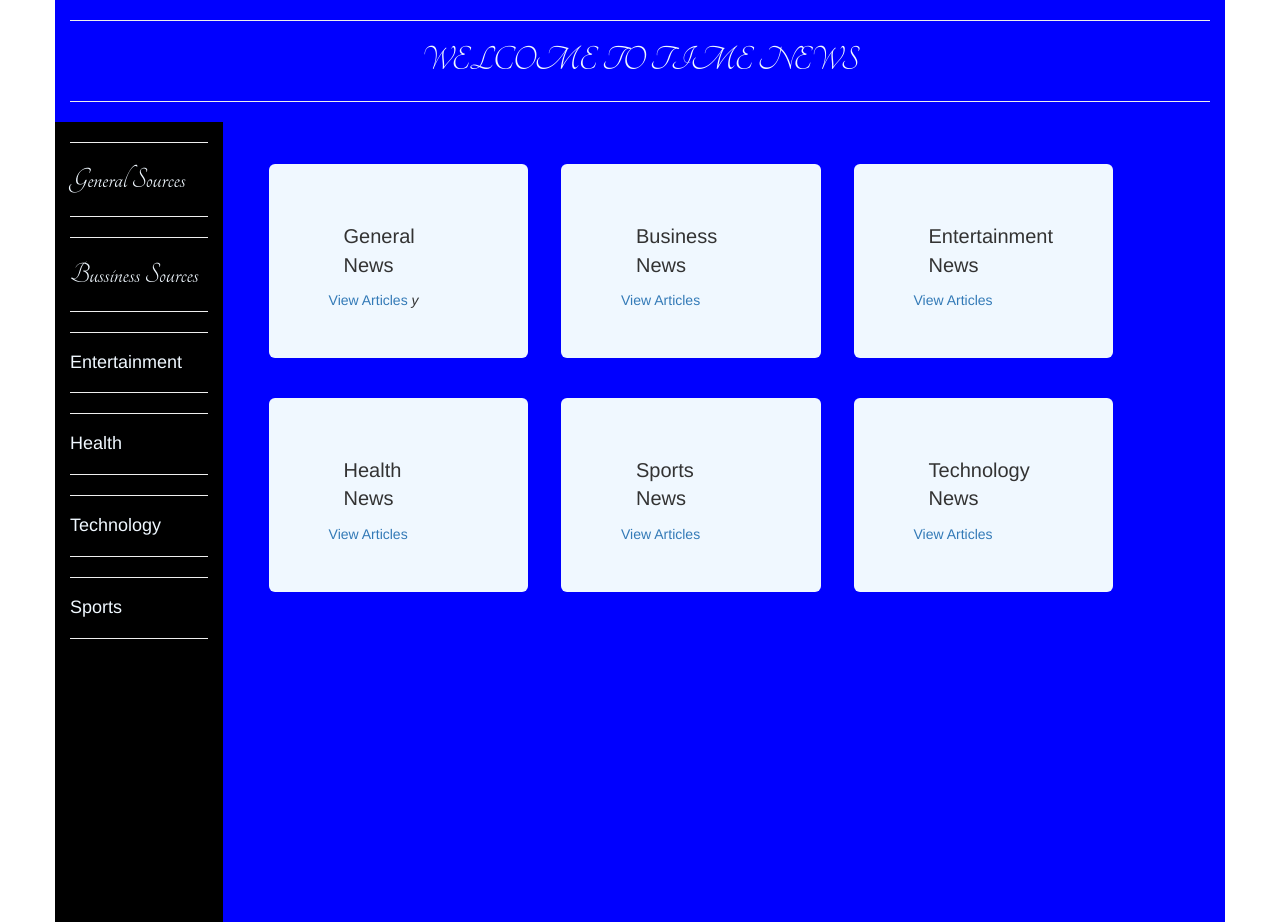
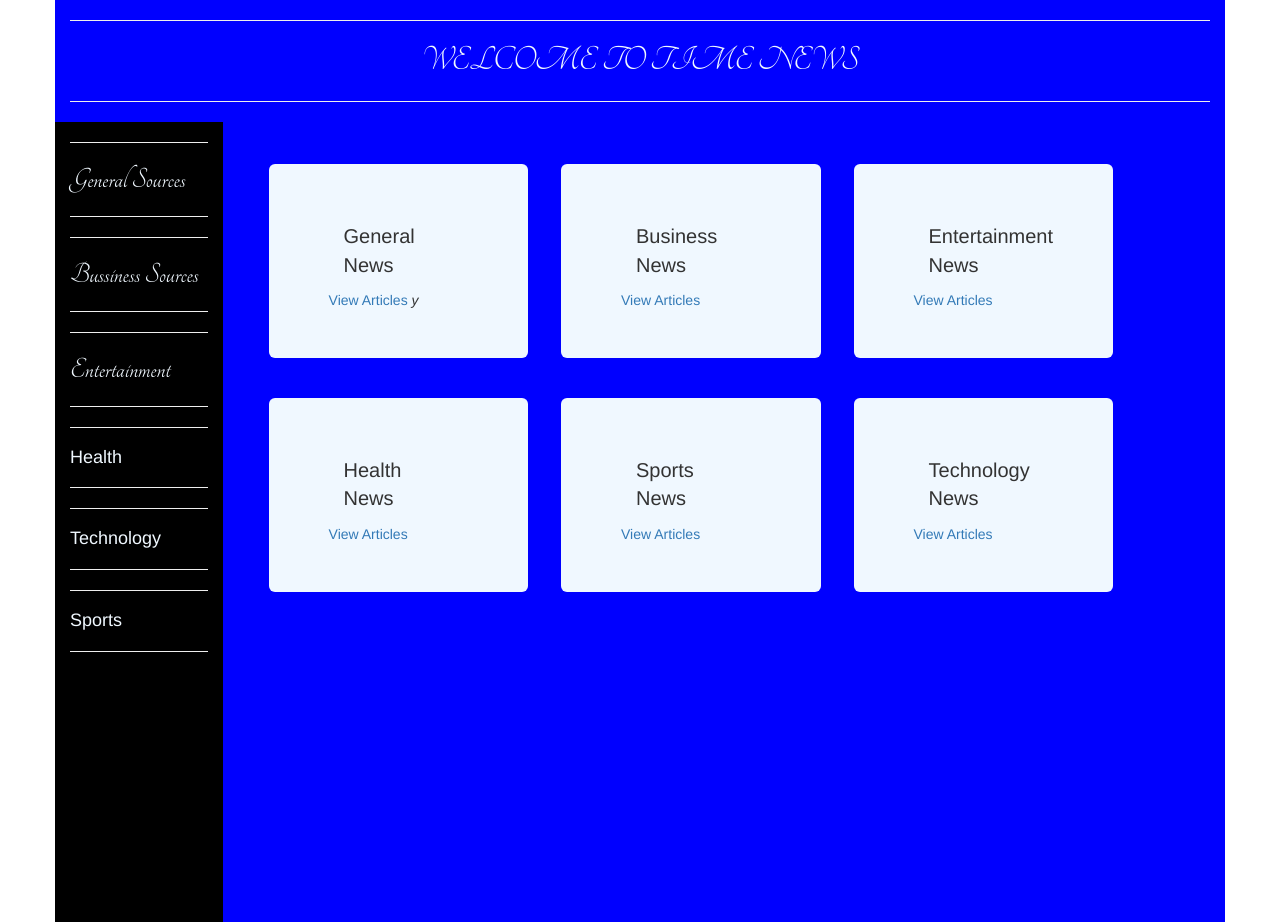
Before and after one commit to stevekibe/newsapp, a Flask app: template app/templates/index.html in a window 1280 px wide. Run offline with Flask 2, Linux system fonts and the light colour scheme; the template is opened without the code that fills it, so the values that code supplies are empty; some libraries are stand-ins or nearby versions.

Commit message:
add the style index.html

```diff
--- a/app/templates/index.html
+++ b/app/templates/index.html
@@ -27,7 +27,7 @@
                 {{macro.displaySourceList(business)}}
             </div>
             <hr>
-            <h4>Entertainment</h4>
+            <h4 style="font-family:Tangerine,serif; font-size:30px">Entertainment</h4>
             <hr>
             <div>
                 {{macro.displaySourceList(entertainment)}}
```
